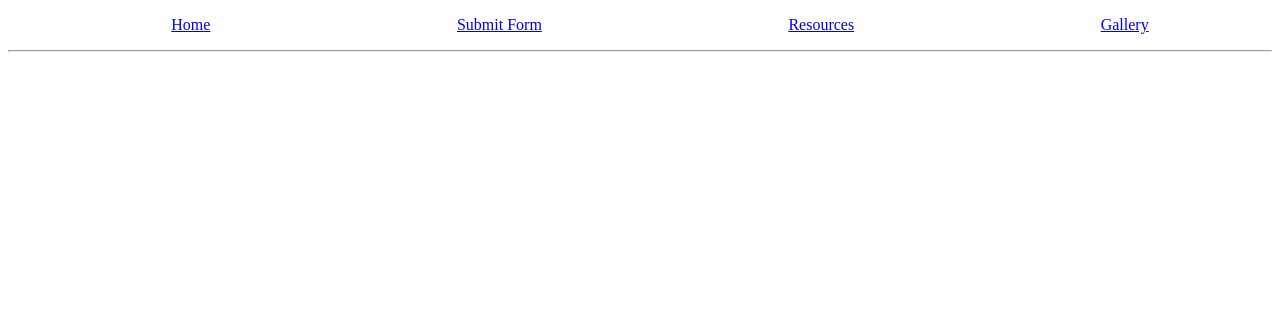
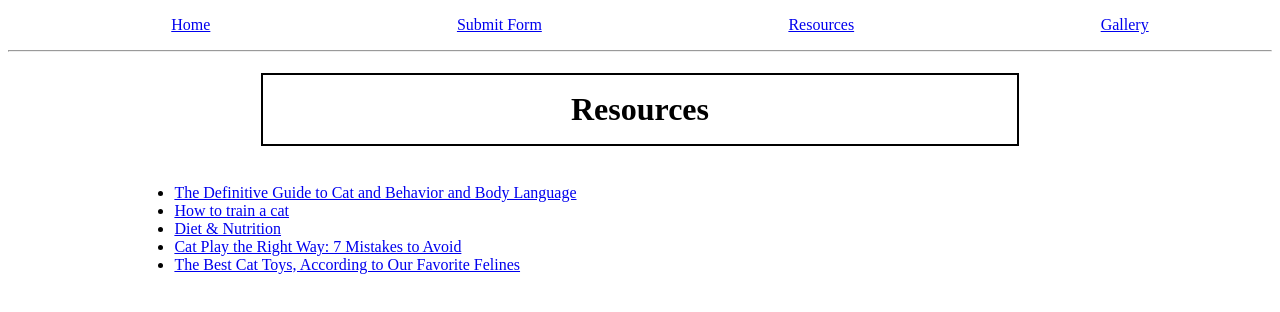
Before and after one commit to LeapingFrog1112014/html-css-capstone-project-01, a plain HTML site: page pages/resources.html in a window 1280 px wide. Drawn offline with Linux system fonts and the light colour scheme.

Commit message:
Completed resources page

```diff
--- a/pages/resources.html
+++ b/pages/resources.html
@@ -23,5 +23,26 @@
             </li>
         </ul>
         <hr>
+        <h1 class="header_1">Resources</h1>
+        <div class="content">
+            <ul>
+                <li>
+                    <a href="https://www.tuftandpaw.com/blogs/cat-guides/the-definitive-guide-to-cat-behavior-and-body-language">The Definitive Guide to Cat and Behavior and Body Language</a>
+                </li>
+                <li>
+                    <a href="https://www.rd.com/list/how-to-train-a-cat/">How to train a cat</a>
+                </li>
+                <li>
+                    <a href="https://pets.webmd.com/cats/guide/diet-nutrition-feline">Diet & Nutrition</a>
+                </li>
+                <li>
+                    <a href="https://www.fearfreehappyhomes.com/cat-play-the-right-way-7-mistakes-to-avoid/">Cat Play the Right Way: 7 Mistakes to Avoid</a>
+                </li>
+                <li>
+                    <a href="https://www.cnet.com/home/kitchen-and-household/best-cat-toys/">The Best Cat Toys, According to Our Favorite Felines</a>
+                </li>
+            </ul>
+
+        </div>
     </body>
 </html>
--- a/styles.css
+++ b/styles.css
@@ -7,6 +7,7 @@
     display: block;
     margin-left: 20%;
     margin-right: 20%;
+    text-align: center;
     width: auto;
     height: auto;
     border: 2px solid black;
```
